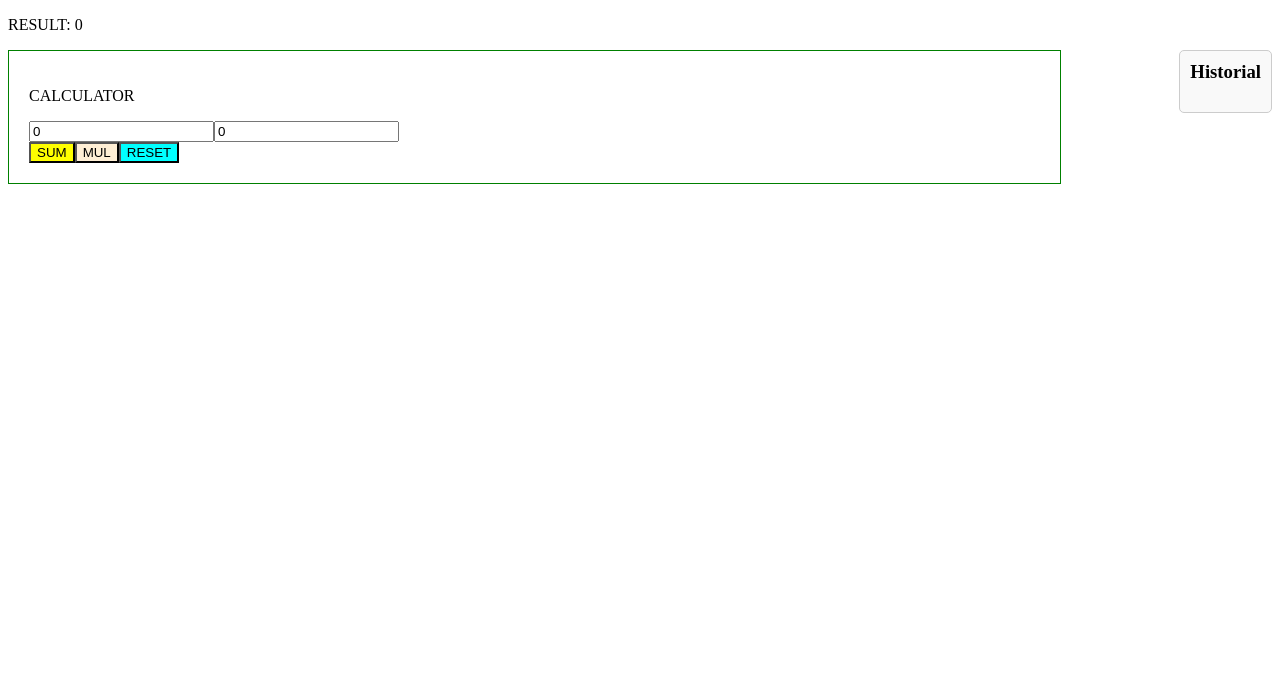
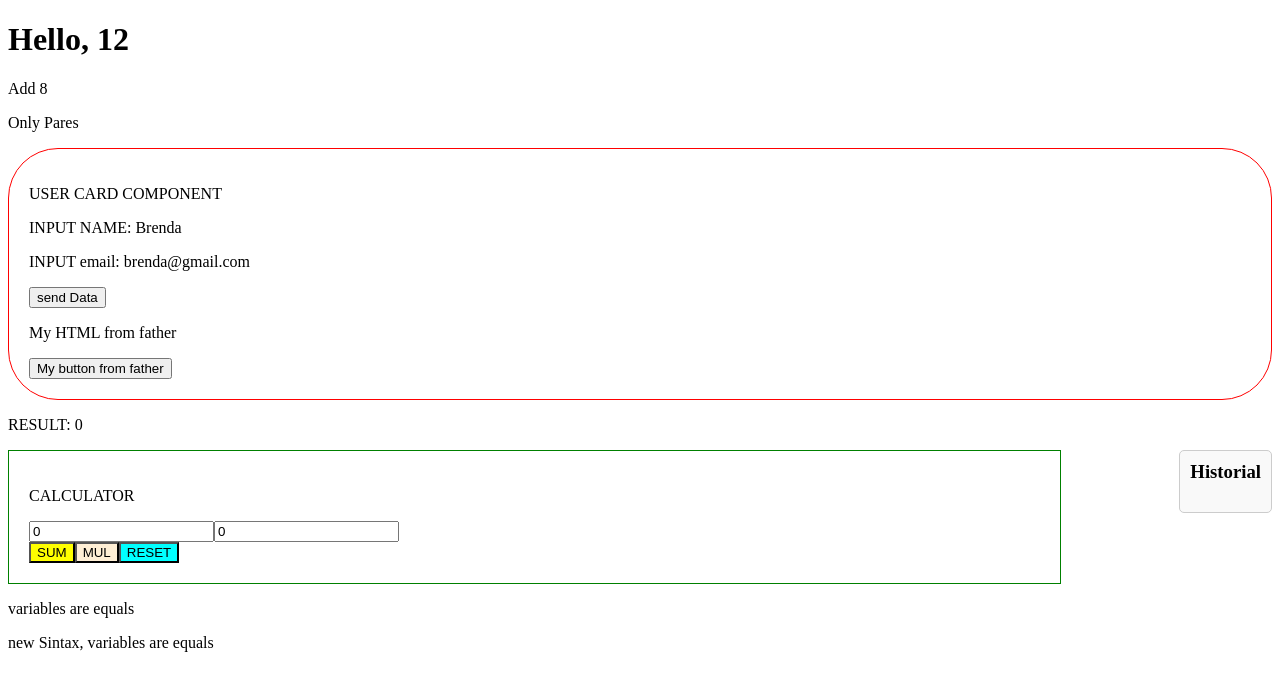
Before and after one commit to Khenya/Angular_Course-, an Angular app: page / in a window 1280 px wide. Shown: the top 690 px of the page. Built offline with nearby package versions, Linux system fonts and the light colour scheme.

Commit message:
[27-09-2024] Task: ng-content and ngIf old and new sintax

```diff
--- a/src/app/app.component.html
+++ b/src/app/app.component.html
@@ -1,20 +1,21 @@
-<!-- <h1>Hello, {{ title + 2 }}</h1>
+<h1>Hello, {{ title + 2 }}</h1>
 <p>Add {{ sum(3,5) }}</p>
-<p>Subtract {{ subtract(9,5) }}</p>
+<!-- <p>Subtract {{ subtract(9,5) }}</p> -->
 
 <p>Only Pares {{ getArray() }}</p>
 
-<user-card name="Brenda" [email]="'brenda@gmail.com'"></user-card>
-<user-card
-    name = "Brenda"
-    [email]="'brenda@gmail.com'"
-    (sendData)="receiveData($event)"
-/> -->
+<user-card name="Brenda" [email]="'brenda@gmail.com'" (sendData)="receiveData($event)">
+    <p>My HTML from father</p>
+    <button>My button from father</button>
+</user-card>
 
 
-<p>RESULT:  {{result}}</p>
-<calculator
-(sum)="onResult($event)"
-(mul)="onResult($event)"
-(reset)="onResult($event)">
+<p>RESULT: {{result}}</p>
+<calculator (sum)="onResult($event)" (mul)="onResult($event)" (reset)="onResult($event)">
 </calculator>
+
+<p *ngIf="1 === 1"> variables are equals </p>
+
+@if(1 === 1) {
+   <p> new Sintax, variables are equals </p>
+}
--- a/src/app/app.component.ts
+++ b/src/app/app.component.ts
@@ -2,6 +2,7 @@ import { Component } from '@angular/core';
 import { RouterOutlet } from '@angular/router';
 import { UserCardComponent } from './user-card/user-card.component';
 import { CalculatorComponent } from './calculator/calculator.component';
+import { CommonModule } from '@angular/common';
 
 interface IPerson {
   name:string
@@ -12,10 +13,11 @@ interface IPerson {
 @Component({
   selector: 'app-root',
   standalone: true,
-  imports: [RouterOutlet, UserCardComponent, CalculatorComponent],
+  imports: [RouterOutlet, UserCardComponent, CalculatorComponent, CommonModule],
   templateUrl: './app.component.html',
   styleUrl: './app.component.scss'
 })
+
 export class AppComponent {
   result:number = 0;
   title:number = 10;
@@ -70,7 +72,7 @@ export class AppComponent {
   public getArray(): void{
     const persons: number[] = [1, 2, 3, 4, 5, 6].filter(person => person % 2 === 0)
     for (let index = 0; index < persons.length; index++) {
-      console.log('person = ', persons[index])
+      // console.log('person = ', persons[index])
     }
   }
 
--- a/src/app/user-card/user-card.component.html
+++ b/src/app/user-card/user-card.component.html
@@ -1,9 +1,10 @@
-<p>USER CARD COMPONENT</p>
-<p>INPUT NAME: {{ name }}</p>
-<p>INPUT email: {{ email }}</p>
 <div class="user-card">
     <p>USER CARD COMPONENT</p>
     <p>INPUT NAME: {{ name }}</p>
     <p>INPUT email: {{ email }}</p>
+
     <button (click)="onSendData()">send Data</button>
+
+    <ng-content></ng-content>
+
 </div>
--- a/src/app/user-card/user-card.component.ts
+++ b/src/app/user-card/user-card.component.ts
@@ -1,9 +1,10 @@
 import { Component, EventEmitter, Input, Output } from '@angular/core';
+import { CommonModule } from '@angular/common';
 
 @Component({
   selector: 'user-card',
   standalone: true,
-  imports: [],
+  imports: [CommonModule],
   templateUrl: './user-card.component.html',
   styleUrl: './user-card.component.scss'
 })
```
